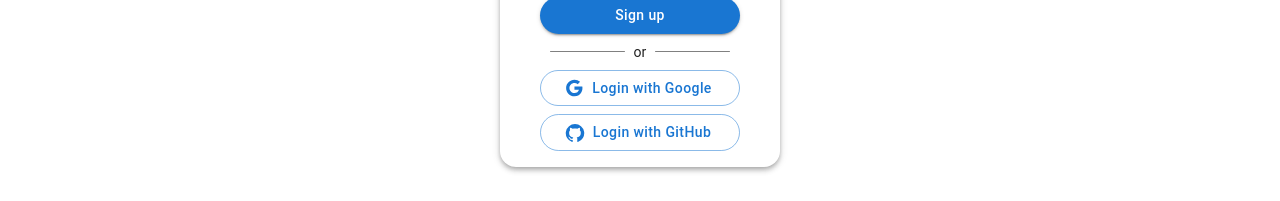
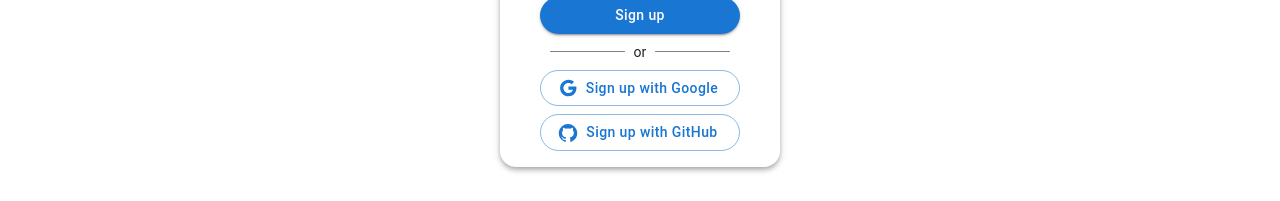
Before and after one commit to soovuh/clicker, a React (Create React App) app in the folder frontend/: page /signup in a window 1280 px wide. Shown: the part 474-675 px from the top of the page. Built offline with nearby package versions, Linux system fonts and the light colour scheme; a web font is replaced by a local one.

Commit message:
fix: add children prop to auth buttons

```diff
--- a/frontend/src/components/UI/GitHubAuthButton.jsx
+++ b/frontend/src/components/UI/GitHubAuthButton.jsx
@@ -1,7 +1,7 @@
 import { Button } from '@mui/material';
 import GitHubIcon from '@mui/icons-material/GitHub';
 
-const GitHubAuthButton = () => {
+const GitHubAuthButton = ({ children }) => {
   return (
     <Button
       variant="outlined"
@@ -15,7 +15,7 @@ const GitHubAuthButton = () => {
       }}
       startIcon={<GitHubIcon />}
     >
-      Login with GitHub
+      {children}
     </Button>
   );
 };
--- a/frontend/src/components/UI/GoogleAuthButton.jsx
+++ b/frontend/src/components/UI/GoogleAuthButton.jsx
@@ -1,7 +1,7 @@
 import { Button } from '@mui/material';
 import GoogleIcon from '@mui/icons-material/Google';
 
-const GoogleAuthButton = () => {
+const GoogleAuthButton = ({ children }) => {
   return (
     <Button
       variant="outlined"
@@ -15,7 +15,7 @@ const GoogleAuthButton = () => {
       }}
       startIcon={<GoogleIcon />}
     >
-      Login with Google
+      {children}
     </Button>
   );
 };
--- a/frontend/src/components/pages/auth/Login.jsx
+++ b/frontend/src/components/pages/auth/Login.jsx
@@ -114,8 +114,8 @@ const Login = () => {
           Login
         </Button>
         <Divider />
-        <GoogleAuthButton />
-        <GitHubAuthButton />
+        <GoogleAuthButton>Login with Google</GoogleAuthButton>
+        <GitHubAuthButton>Login with GitHub</GitHubAuthButton>
       </Stack>
     </Paper>
   );
--- a/frontend/src/components/pages/auth/SignUp.jsx
+++ b/frontend/src/components/pages/auth/SignUp.jsx
@@ -129,8 +129,8 @@ const SignUp = () => {
           Sign up
         </Button>
         <Divider />
-        <GoogleAuthButton />
-        <GitHubAuthButton />
+        <GoogleAuthButton>Sign up with Google</GoogleAuthButton>
+        <GitHubAuthButton>Sign up with GitHub</GitHubAuthButton>
       </Stack>
     </Paper>
   );
```
